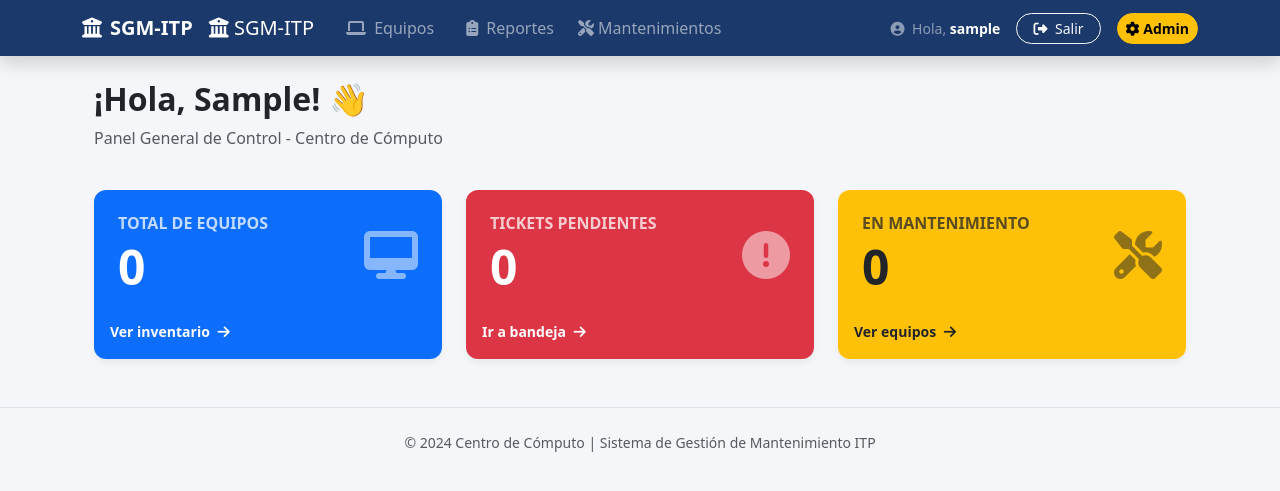
After one commit to AbrahamRecinas/SGM-ITP, a Django app: page / in a window 1280 px wide. The commit adds this page. Shown: the top 491 px of the page. Run offline with Django 5.2, Linux system fonts and the light colour scheme; the visitor is signed in with stand-in values (Sample User, id 1); data that the repository does not hold is empty.

Commit message:
Funcinalidad Preliminar en PC

```diff
--- a/inventario/templates/inventario/base.html
+++ b/inventario/templates/inventario/base.html
@@ -45,6 +45,9 @@
 
             <div class="collapse navbar-collapse" id="navbarNav">
                 <ul class="navbar-nav me-auto mb-2 mb-lg-0 mt-2 mt-lg-0">
+                    <a class="navbar-brand" href="{% url 'dashboard' %}">
+                        <i class="fa-solid fa-building-columns"></i> SGM-ITP
+                    </a>
                     <li class="nav-item">
                         <a class="nav-link px-3" href="{% url 'lista_equipos' %}"><i class="fa-solid fa-laptop me-1"></i> Equipos</a>
                     </li>
--- /dev/null
+++ b/inventario/templates/inventario/dashboard.html
@@ -0,0 +1,79 @@
+{% extends 'inventario/base.html' %}
+
+{% block title %}Inicio - SGM-ITP{% endblock %}
+
+{% block content %}
+<div class="container mt-4">
+    <div class="row mb-4">
+        <div class="col-12">
+            <h2 class="fw-bold text-dark">
+                ¡Hola, {{ request.user.first_name|default:request.user.username }}! 👋
+            </h2>
+            <p class="text-muted">
+                {% if request.user.perfil %}
+                    Panel de Administración: <strong>{{ request.user.perfil.edificio.nombre }}</strong>
+                {% else %}
+                    Panel General de Control - Centro de Cómputo
+                {% endif %}
+            </p>
+        </div>
+    </div>
+
+    <div class="row g-4">
+
+        <div class="col-md-4">
+            <div class="card border-0 shadow-sm h-100 bg-primary text-white">
+                <div class="card-body p-4 d-flex justify-content-between align-items-center">
+                    <div>
+                        <h6 class="text-uppercase fw-semibold mb-1 opacity-75">Total de Equipos</h6>
+                        <h2 class="display-5 fw-bold mb-0">{{ total_equipos }}</h2>
+                    </div>
+                    <i class="fa-solid fa-desktop fa-3x opacity-50"></i>
+                </div>
+                <div class="card-footer bg-transparent border-0 pt-0 pb-3">
+                    <a href="{% url 'lista_equipos' %}" class="text-white text-decoration-none small fw-bold">
+                        Ver inventario <i class="fa-solid fa-arrow-right ms-1"></i>
+                    </a>
+                </div>
+            </div>
+        </div>
+
+        <div class="col-md-4">
+            <div class="card border-0 shadow-sm h-100 bg-danger text-white">
+                <div class="card-body p-4 d-flex justify-content-between align-items-center">
+                    <div>
+                        <h6 class="text-uppercase fw-semibold mb-1 opacity-75">Tickets Pendientes</h6>
+                        <h2 class="display-5 fw-bold mb-0">{{ reportes_pendientes }}</h2>
+                    </div>
+                    <i class="fa-solid fa-circle-exclamation fa-3x opacity-50"></i>
+                </div>
+                <div class="card-footer bg-transparent border-0 pt-0 pb-3">
+                    <a href="{% url 'lista_reportes' %}?estado=Pendiente" class="text-white text-decoration-none small fw-bold">
+                        Ir a bandeja <i class="fa-solid fa-arrow-right ms-1"></i>
+                    </a>
+                </div>
+            </div>
+        </div>
+
+        <div class="col-md-4">
+            <div class="card border-0 shadow-sm h-100 bg-warning text-dark">
+                <div class="card-body p-4 d-flex justify-content-between align-items-center">
+                    <div>
+                        <h6 class="text-uppercase fw-semibold mb-1 opacity-75">En Mantenimiento</h6>
+                        <h2 class="display-5 fw-bold mb-0">{{ equipos_mantenimiento }}</h2>
+                    </div>
+                    <i class="fa-solid fa-screwdriver-wrench fa-3x opacity-50"></i>
+                </div>
+                {% if not request.user.perfil %}
+                <div class="card-footer bg-transparent border-0 pt-0 pb-3">
+                    <a href="{% url 'lista_equipos' %}?estado=Mantenimiento" class="text-dark text-decoration-none small fw-bold">
+                        Ver equipos <i class="fa-solid fa-arrow-right ms-1"></i>
+                    </a>
+                </div>
+                {% endif %}
+            </div>
+        </div>
+
+    </div>
+</div>
+{% endblock %}
--- a/inventario/views.py
+++ b/inventario/views.py
@@ -185,3 +185,27 @@ def lista_reportes(request):
         'query': query,
         'estado_filtro': estado_filtro
     })
+
+@login_required
+def dashboard(request):
+    # 1. Contadores base
+    total_equipos = Equipo.objects.count()
+    equipos_mantenimiento = Equipo.objects.filter(estado='Mantenimiento').count()
+
+    # 2. RBAC: Si es Admin de Edificio, las métricas son solo de su zona
+    if hasattr(request.user, 'perfil'):
+        edificio_usuario = request.user.perfil.edificio
+        total_equipos = Equipo.objects.filter(edificio=edificio_usuario).count()
+        equipos_mantenimiento = Equipo.objects.filter(edificio=edificio_usuario, estado='Mantenimiento').count()
+        reportes_pendientes = ReporteFalla.objects.filter(equipo__edificio=edificio_usuario, estado='Pendiente').count()
+    else:
+        # Si es Técnico, ve las métricas de todo el ITP
+        reportes_pendientes = ReporteFalla.objects.filter(estado='Pendiente').count()
+
+    contexto = {
+        'total_equipos': total_equipos,
+        'equipos_mantenimiento': equipos_mantenimiento,
+        'reportes_pendientes': reportes_pendientes,
+    }
+
+    return render(request, 'inventario/dashboard.html', contexto)
--- a/sgm_itp_project/settings.py
+++ b/sgm_itp_project/settings.py
@@ -117,6 +117,5 @@ USE_TZ = True
 # https://docs.djangoproject.com/en/6.0/howto/static-files/
 
 STATIC_URL = 'static/'
-LOGIN_REDIRECT_URL = 'lista_reportes'
-LOGOUT_REDIRECT_URL = 'lista_equipos'
+LOGIN_REDIRECT_URL = 'dashboard'
 LOGIN_URL = 'login'
--- a/sgm_itp_project/urls.py
+++ b/sgm_itp_project/urls.py
@@ -20,4 +20,5 @@ urlpatterns = [
     path('mantenimientos/nuevo/', views.registrar_mantenimiento, name='registrar_mantenimiento'),
     path('equipos/nuevo/', views.nuevo_equipo, name='nuevo_equipo'),
     path('equipos/<int:equipo_id>/editar/', views.editar_equipo, name='editar_equipo'),
+    path('', views.dashboard, name='dashboard'),
 ]
```
